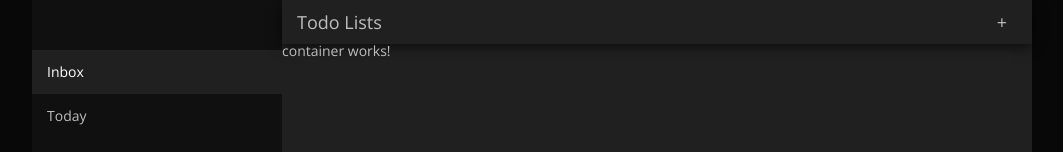
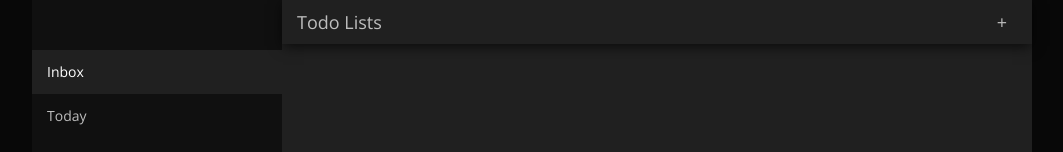
Before and after one commit to rajnishcoder/todoApp, an Angular app: page /home in a window 1280 px wide. Shown: the top 152 px of the page, without its empty margins (108-1171 px from the left). Built offline with nearby package versions, Linux system fonts and the light colour scheme.

Commit message:
changed main to full

```diff
--- a/src/app/app.component.html
+++ b/src/app/app.component.html
@@ -1,6 +1,6 @@
 <!--The content below is only a placeholder and can be replaced.-->
 
-<div class="mainWrap">
+<div class="fullWrap">
     <div class="midWrap">
         <app-leftbar></app-leftbar>
         <div class="mainContainer darkBg3">
--- a/src/app/common/css/common.scss
+++ b/src/app/common/css/common.scss
@@ -79,7 +79,7 @@ table {
 	border-collapse: collapse;
 	border-spacing: 0;
 }
-.mainWrap {
+.fullWrap {
     width: 100%;
     float: left;
 }
--- a/src/app/components/container/container.component.html
+++ b/src/app/components/container/container.component.html
@@ -1,3 +1,3 @@
-<p>
-  container works!
-</p>
+<div class="fullWrap">
+
+</div>
```
